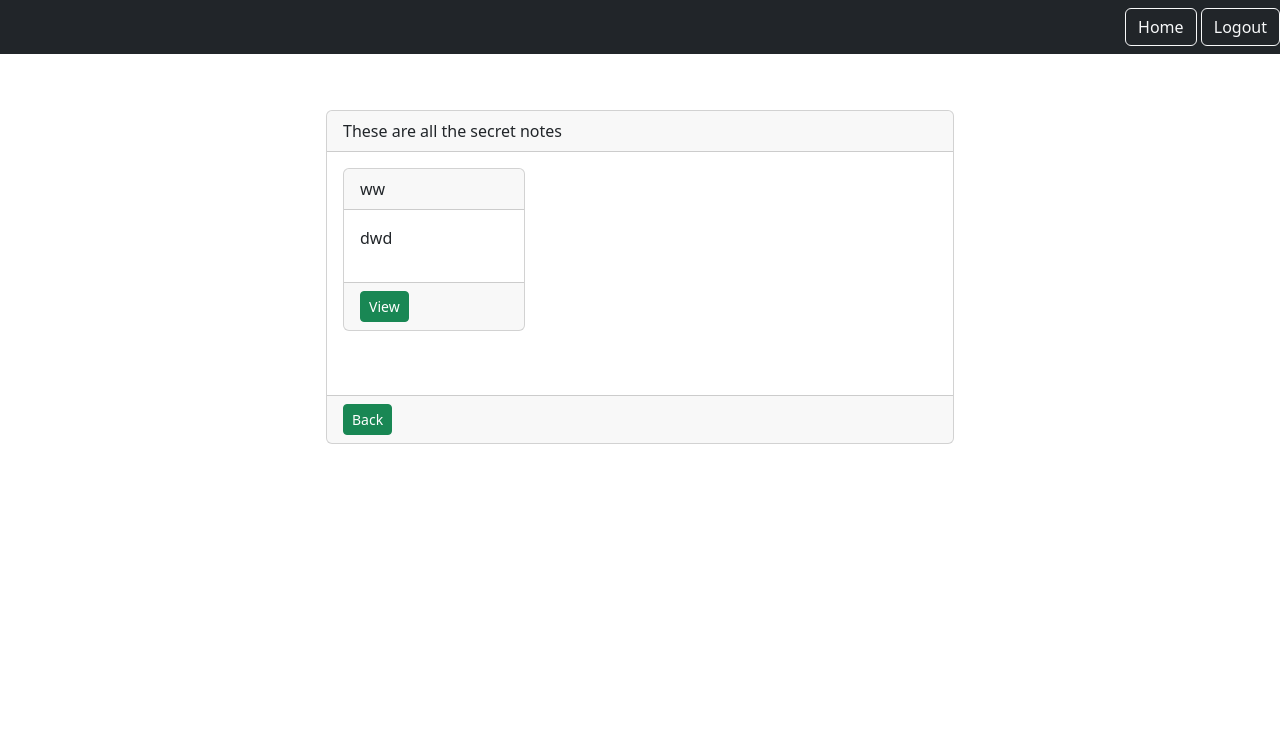
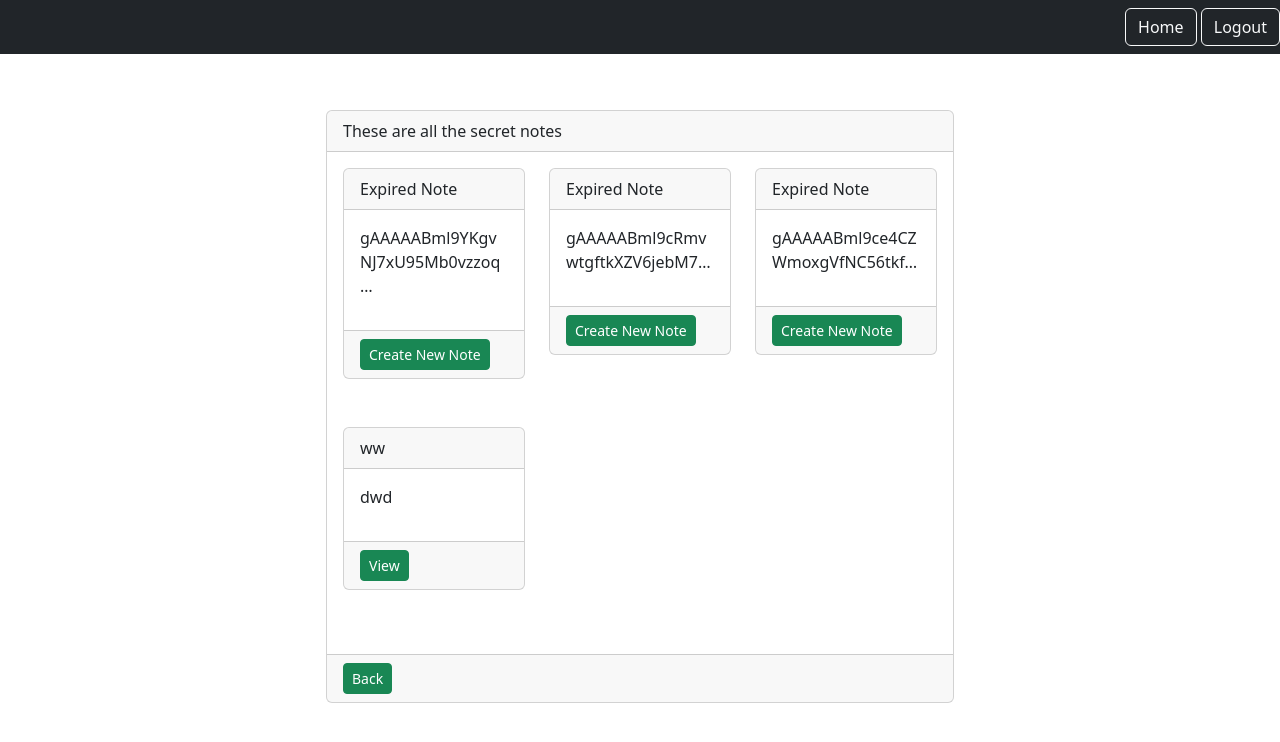
Before and after one commit to abdahmed22/SecretNote-MVC, a Django app: page /secret/notes/ in a window 1280 px wide. Shown: the top 742 px of the page. Run offline with Django 5.2, Linux system fonts and the light colour scheme; a user stored in the database is signed in; data comes from the database, SQL or seed files in the repository; both versions use the stored data as it was after the commit.

Commit message:
feature: delte self destruction notes:

```diff
--- a/secretnote/notes/templates/notes/note_list.html
+++ b/secretnote/notes/templates/notes/note_list.html
@@ -23,6 +23,18 @@
                                     </div>
                                 </div>
                             </div>
+                        {% else %}
+                        <div class="col-md-4">
+                            <div class="card mb-5">
+                                <div class="card-header">Expired Note</div>
+                                <div class="card-body">
+                                    <p>{{note.text|truncatechars:30}}</p>
+                                </div>
+                                <div class="card-footer">
+                                    <a href="{% url 'notes.new' %}" class="btn btn-success btn-sm">Create New Note</a>
+                                </div>
+                            </div>
+                        </div>
                         {% endif %}
                     {% endfor %}
                 </div>
```
Also changed, not shown: secretnote/notes/templates/notes/note_detail.html (+11 -0 lines), secretnote/db.sqlite3.
